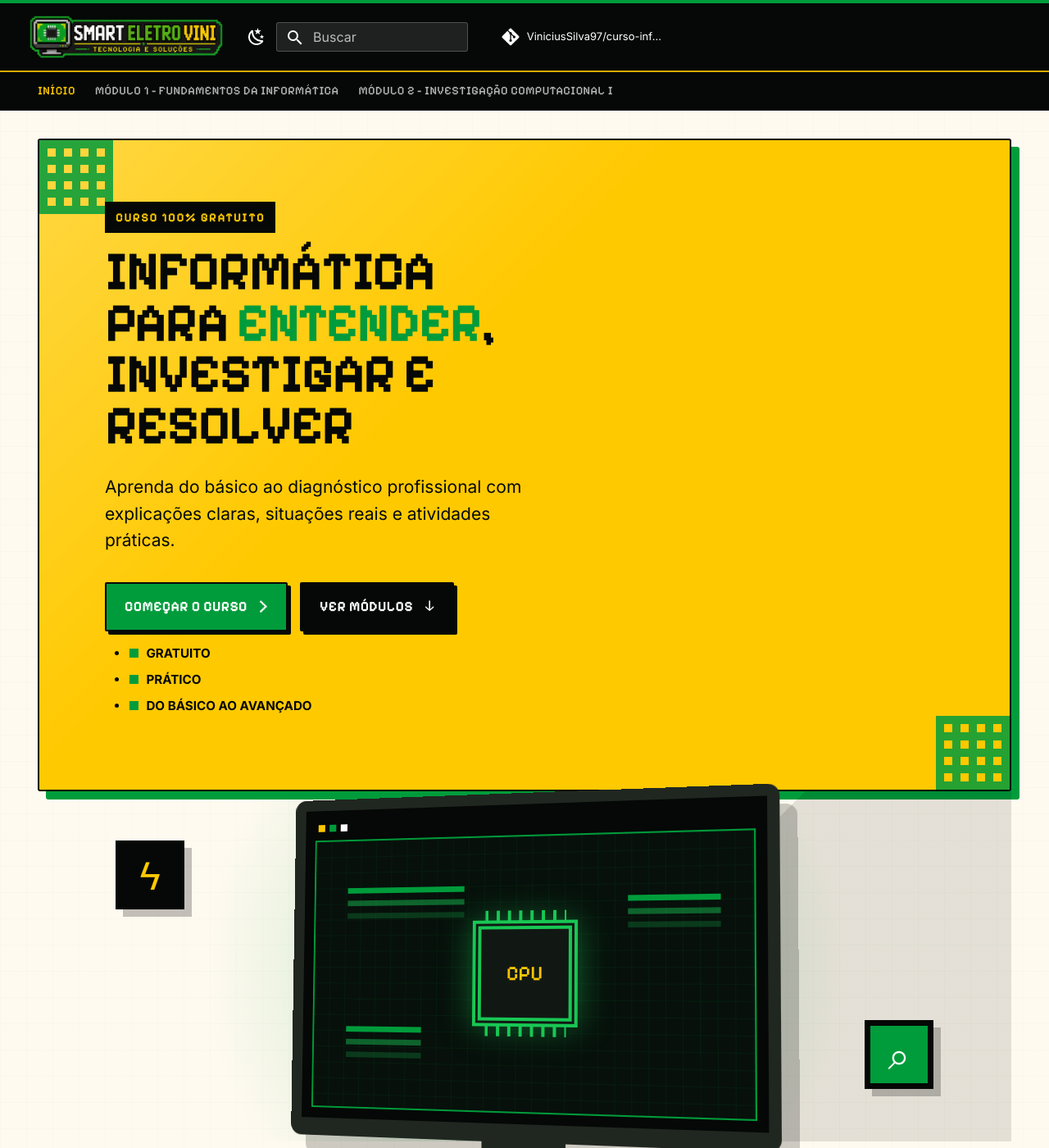
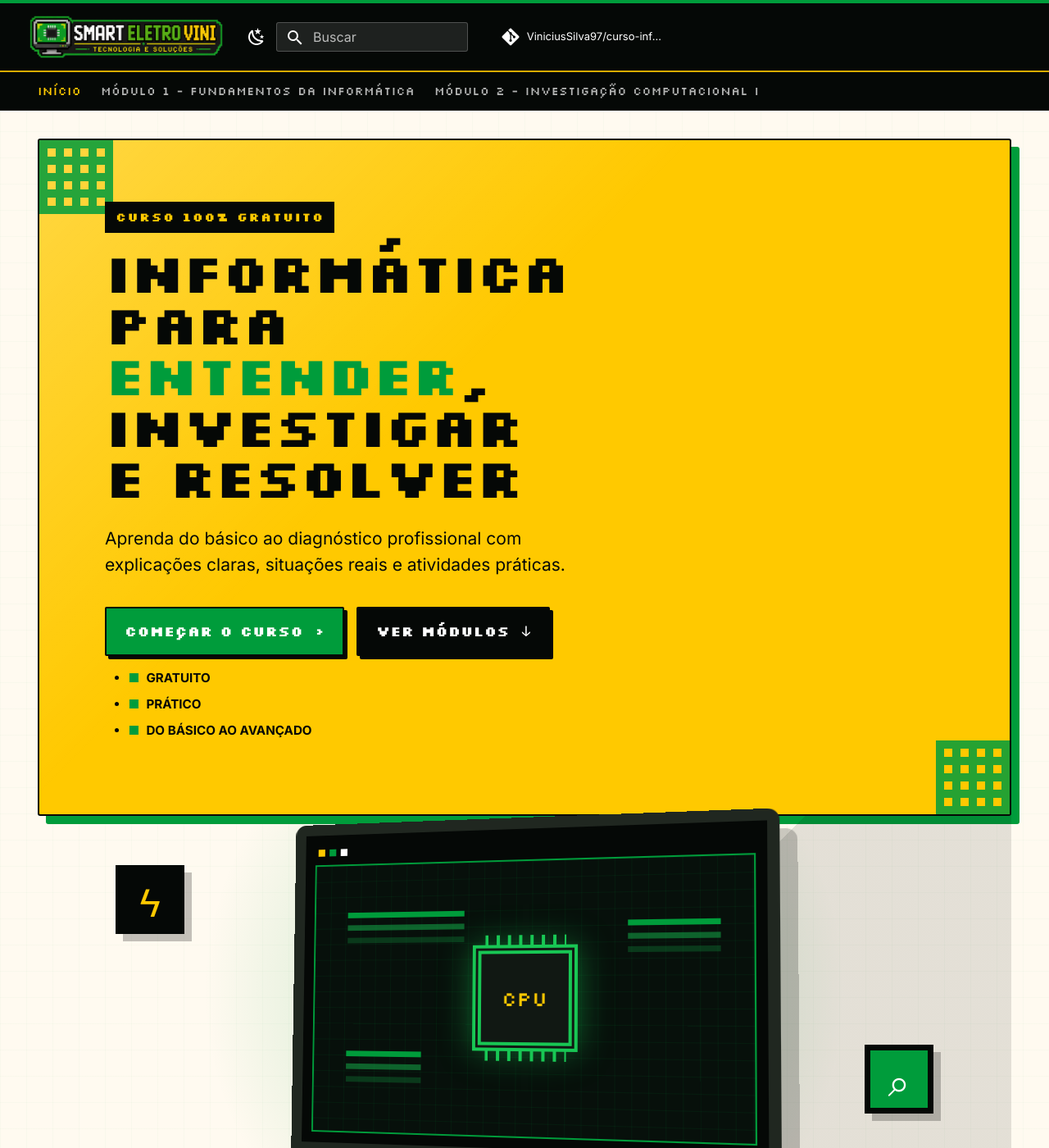
Before and after one commit to ViniciusSilva97/curso-informatica, an MkDocs documentation site: the page built from docs/index.md, in a window 1280 px wide and 1400 px high. Shown: the whole window at 82% size. Built offline with MkDocs 1.6.1 and Material for MkDocs 9.7.7, drawn with Linux system fonts in a browser that asks for light colours; comment, search, counter and statistics services are not loaded.

Commit message:
Troca fonte pixelada por Silkscreen

```diff
--- a/docs/stylesheets/extra.css
+++ b/docs/stylesheets/extra.css
@@ -1,4 +1,4 @@
-@import url("https://fonts.googleapis.com/css2?family=Pixelify+Sans:wght@500;600;700&display=swap");
+@import url("https://fonts.googleapis.com/css2?family=Silkscreen:wght@400;700&display=swap");
 
 :root,
 [data-md-color-scheme="sev-light"] {
@@ -17,7 +17,7 @@
   --sev-white: #fff;
   --sev-muted: #667068;
   --sev-border: #d8d1c0;
-  --sev-pixel: "Pixelify Sans", "JetBrains Mono", monospace;
+  --sev-pixel: "Silkscreen", "JetBrains Mono", monospace;
 }
 
 [data-md-color-scheme="sev-dark"] {
```
